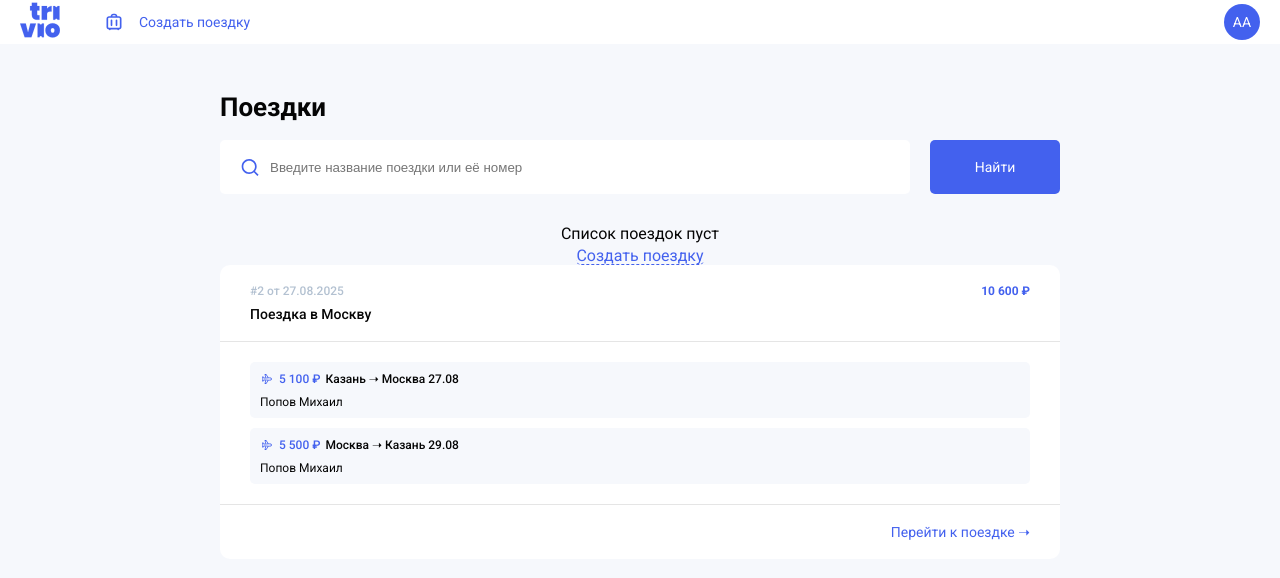
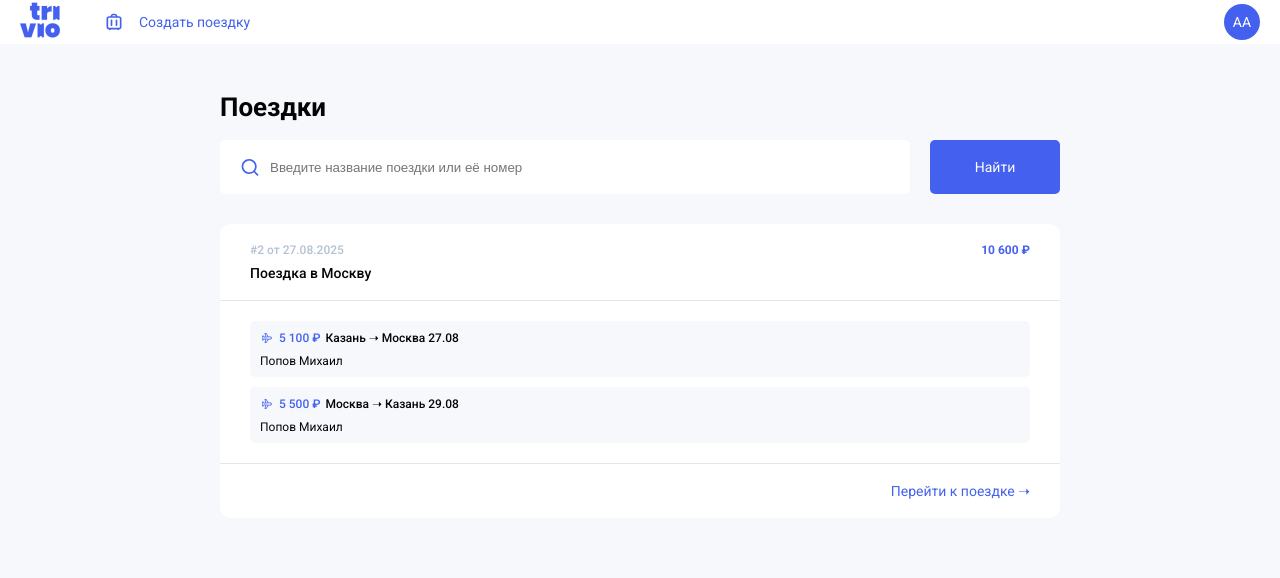
Before and after one commit to ElizavetaLeus/trivio-test, a Vue app: page / in a window 1280 px wide. Shown: the top 578 px of the page. Built offline with nearby package versions, Linux system fonts and the light colour scheme.

Commit message:
Прокинула пропс, отрисовала поездки циклом.

```diff
--- a/src/components/elements/TripCard.vue
+++ b/src/components/elements/TripCard.vue
@@ -3,7 +3,9 @@
     <header :class="[$style.header, $style.container]">
       <div :class="$style.tripInformation">
         <div :class="$style.tripId"> {{ getIDTrip(trip) }} </div>
-        <div :class="$style.tripPrice">{{ formatPrice(getCountPrice(trip)) }}</div>
+        <div :class="$style.tripPrice">
+          {{ formatPrice(getCountPrice(trip)) }}
+        </div>
       </div>
       <div :class="$style.tripRoute"> {{ trip.name }} </div>
     </header>
@@ -37,65 +39,10 @@ import {
 } from '@/helper/date-helper';
 import AppTrip from '@/components/ui/AppTrip.vue';
 
-const trip: Trip =
-  {
-    id: 2,
-    name: 'Поездка в Москву',
-    price: 10600,
-    passengers: [
-      {
-        id: 3,
-        first_name: 'Попов',
-        second_name: 'Михаил',
-        last_name: 'Андреевич',
-      },
-    ],
-    services: [
-      {
-        user: {
-          id: 3,
-          first_name: 'Попов',
-          second_name: 'Михаил',
-          last_name: 'Андреевич',
-        },
-        ticket: {
-          id: 3,
-          provider: 'Pobeda',
-          placeFrom: 'Казань',
-          placeTo: 'Москва',
-          dateFrom: '27-08-2025',
-          dateTo: '27-08-2025',
-          timeFrom: '07:12',
-          timerTo: '09:05',
-          iataFrom: 'KZN',
-          iataTo: 'DME',
-          price: 5100,
-        },
-      },
-      {
-        user: {
-          id: 3,
-          first_name: 'Попов',
-          second_name: 'Михаил',
-          last_name: 'Андреевич',
-        },
-        ticket: {
-          id: 4,
-          provider: 'Pobeda',
-          placeFrom: 'Москва',
-          placeTo: 'Казань',
-          dateFrom: '29-08-2025',
-          dateTo: '29-08-2025',
-          timeFrom: '07:15',
-          timerTo: '09:13',
-          iataFrom: 'KZN',
-          iataTo: 'DME',
-          price: 5500,
-        },
-      },
-    ],
-    status: 'ended',
-  };
+interface Props {
+  trip: Trip;
+}
+defineProps<Props>();
 const getIDTrip = (trip: Trip) => {
   return `#${trip.id} от ${dateToFormat(getStartTrip(trip)[0].dateTime, 'DD.MM.YYYY')}`;
 };
--- a/src/pages/HomePage.vue
+++ b/src/pages/HomePage.vue
@@ -26,8 +26,15 @@
         @click="openDrawer()"
       />
     </div>
+    <div :class="$style.trips">
+      <TripCard
+        v-for="trip in tripList"
+        :key="trip.id"
+        :class="$style.trip"
+        :trip="trip"
+      />
+    </div>
   </div>
-  <TripCard />
 </template>
 <script setup lang="ts">
 import { ref } from 'vue';
@@ -35,9 +42,69 @@ import AppButton from '@/components/ui/AppButton.vue';
 import useDrawerCreateTrip from '@/composables/useDrawerCreateTrip';
 import AppInputText from '@/components/ui/AppInputText.vue';
 import TripCard from '@/components/elements/TripCard.vue';
+import { type Trip } from '@/helper/date-helper';
 
 const inputValue = ref('');
-const tripList = ref([]);
+const tripList = ref<Array<Trip>>(
+  [ {
+    id: 2,
+    name: 'Поездка в Москву',
+    price: 10600,
+    passengers: [
+      {
+        id: 3,
+        first_name: 'Попов',
+        second_name: 'Михаил',
+        last_name: 'Андреевич',
+      },
+    ],
+    services: [
+      {
+        user: {
+          id: 3,
+          first_name: 'Попов',
+          second_name: 'Михаил',
+          last_name: 'Андреевич',
+        },
+        ticket: {
+          id: 3,
+          provider: 'Pobeda',
+          placeFrom: 'Казань',
+          placeTo: 'Москва',
+          dateFrom: '27-08-2025',
+          dateTo: '27-08-2025',
+          timeFrom: '07:12',
+          timerTo: '09:05',
+          iataFrom: 'KZN',
+          iataTo: 'DME',
+          price: 5100,
+        },
+      },
+      {
+        user: {
+          id: 3,
+          first_name: 'Попов',
+          second_name: 'Михаил',
+          last_name: 'Андреевич',
+        },
+        ticket: {
+          id: 4,
+          provider: 'Pobeda',
+          placeFrom: 'Москва',
+          placeTo: 'Казань',
+          dateFrom: '29-08-2025',
+          dateTo: '29-08-2025',
+          timeFrom: '07:15',
+          timerTo: '09:13',
+          iataFrom: 'KZN',
+          iataTo: 'DME',
+          price: 5500,
+        },
+      },
+    ],
+    status: 'ended',
+  },
+  ]);
 const drawer = useDrawerCreateTrip();
 const setInputValue = (value: string|undefined) => {
   if (value) {
@@ -94,4 +161,12 @@ const searchTrip = () => {
   gap: 5px;
   margin-top: 30px;
 }
+.trips {
+  display: flex;
+  flex-direction: column;
+  gap: 20px;
+}
+.trip{
+  margin-top: 30px;
+}
  </style>
```
